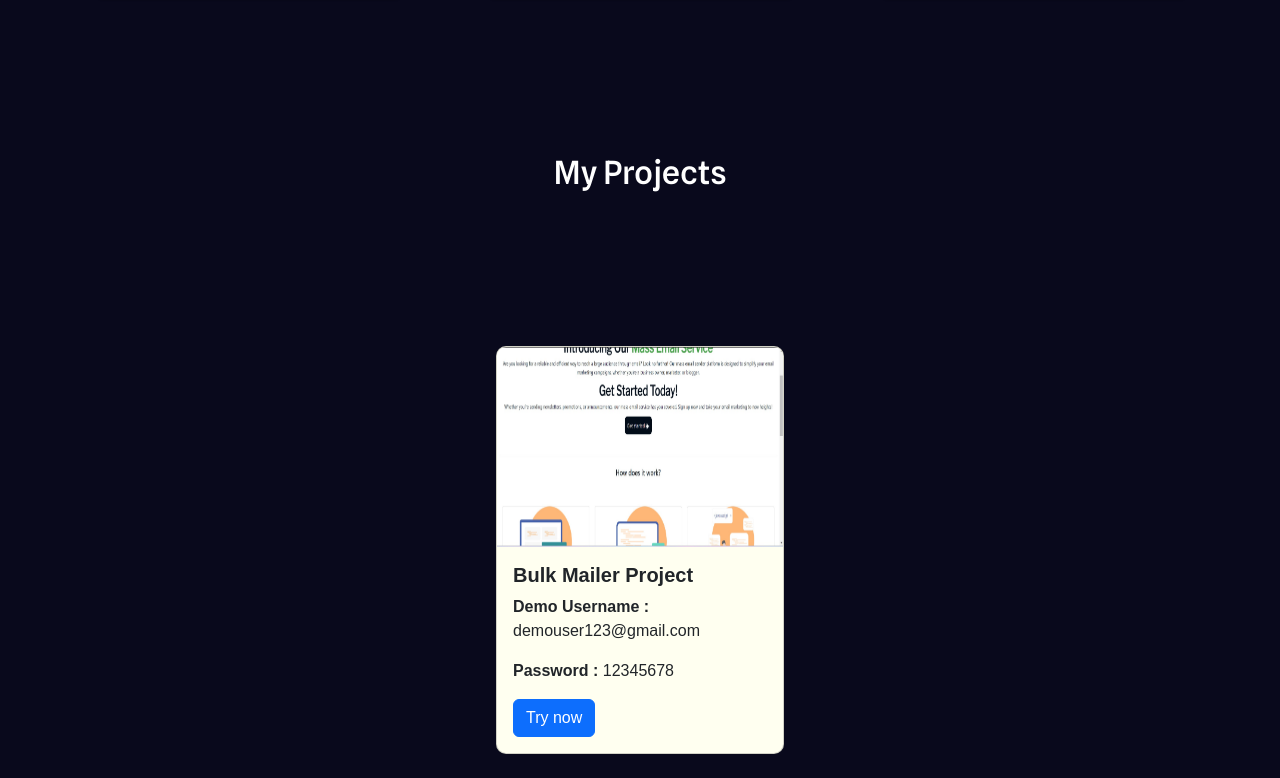
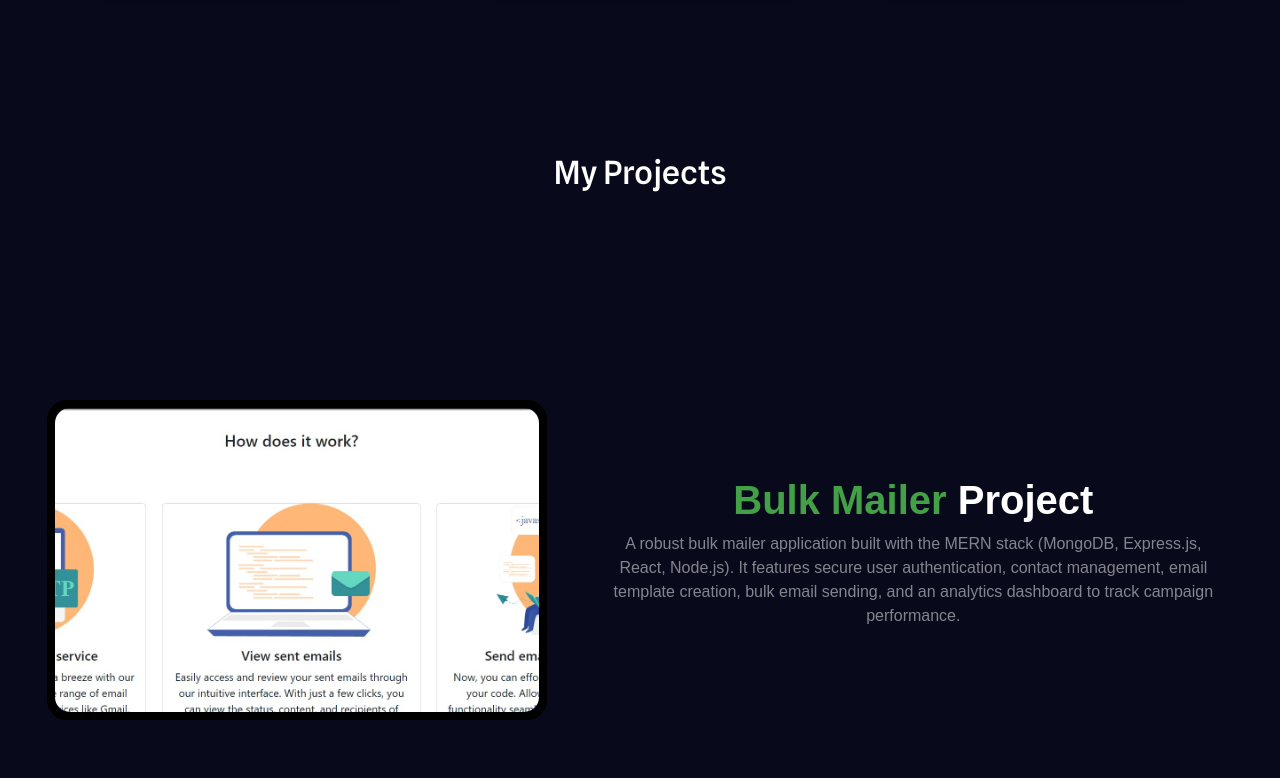
Before and after one commit to Johnkevincsjk/Kevin-s-Portfolio, a React (Create React App) app: page / in a window 1280 px wide. Shown: the part 2402-3180 px from the top of the page. Built offline with nearby package versions, Linux system fonts and the light colour scheme.

Commit message:
In project section cards and layout has been updated

```diff
--- a/src/App.js
+++ b/src/App.js
@@ -13,7 +13,7 @@ function App() {
   return (
     <motion.div className='body'>
       <section id='intro'>
-        <ParticlesComponent id='bg_particales' />
+
         <Nav />
         <Intro />
       </section>
@@ -23,6 +23,7 @@ function App() {
 
 
       <section id='myself'>
+      <ParticlesComponent id='bg_particales' />
         <Myself />
       </section>
 
--- a/src/Components/Projects/Project_one.css
+++ b/src/Components/Projects/Project_one.css
@@ -1,27 +1,63 @@
-.project_one{
-    display: flex;
-    justify-content: center;
+.card_main {
+    text-align: center;
 }
 
-.card{
-width: 300px;
-height: 200px;
-border-radius: 10px;
-margin-bottom: 20px;
+.project_one {
+    display: flex;
+    justify-content: space-evenly;
+    align-items: center;
+}
+
+.project_card {
+    border: 8px solid rgb(0, 0, 0);
+    width: 500px;
+    height: 320px;
+    overflow: hidden;
+    border-radius: 20px;
+    padding: 0;
+    position: relative;
+}
+
+#project1_img {
+    width: 100%;
+    height: 100%;
+    background-position: center;
+    object-fit: cover;
+    border-radius: 15px;
+
+}
+
+#project_name {
+    color: white;
+    font-weight: bolder;
+}
+
+#project_content {
+    color: rgba(255, 255, 255, 0.501);
+}
+
+.card_body {
+    position: absolute;
+    height: 65%;
+    width: 100%;
+    top: -100%;
+    left: 0;
+    background-color: rgb(67, 160, 70);
+    border-top-left-radius: 15px;
+    border-top-right-radius: 15px;
+    transition: 1s;
+
+    h5 {
+        font-weight: bolder;
+
+
+    }
+
+    p {}
 
 
 }
 
-.card{
-    overflow: hidden;
+.project_card:hover .card_body {
+    top: 0
 }
-.card-body{
-    z-index: 2;
-}
-
-.card{
-    transition: 0.5s;
-}
-.card:hover{
-    scale: 1.1;
-}
--- a/src/Components/Projects/Projects_one.jsx
+++ b/src/Components/Projects/Projects_one.jsx
@@ -3,19 +3,26 @@ import '../Projects/Project_one.css'
 
 export default function Projects_one() {
     return (
-        <div className='project_one'>
-            <div className="card" style={{ width: "18rem",backgroundColor:'#FFFFF0', height:'auto' }}>
-                <img src="pro1.jpg" className="card-img-top pro1" style={{height:'200px', width:'100%'}} />
-                <div className="card-body">
-                    <h5 className="card-title" style={{fontWeight:'bolder'}}>Bulk Mailer Project</h5>
-                   <p><b>Demo Username :</b> demouser123@gmail.com</p>
-                   <p><b>Password :</b> 12345678</p>
-                    <a  href="https://main--jovial-figolla-438fd1.netlify.app/" target='_black' className="btn btn-primary">Try now</a>
+        <div className="container-fluid card_main">
+            <div className='project_one row'>
+                <div className="project_card col-md-6">
+                    <img id='project1_img' src="project1.jpg" alt="" />
+                    <div className="card_body">
+                        <h5>User Name:</h5>
+                        <p>demouser123@gmail.com</p>
+                        <h5>Password:</h5>
+                        <p>12345678</p>
+                        <a href="https://main--jovial-figolla-438fd1.netlify.app/" target='_black' className="btn btn-primary">Try now</a>
+                    </div>
+
+                </div>
+                <div className="project_Content col-md-6">
+                    <h1 id='project_name'><span style={{ color: "rgb(67, 160, 70)" }}>Bulk Mailer</span> Project</h1>
+                    <p id='project_content'>A robust bulk mailer application built with the MERN stack (MongoDB, Express.js, React, Node.js). It features secure user authentication, contact management, email template creation, bulk email sending, and an analytics dashboard to track campaign performance.</p>
                 </div>
             </div>
+        </div>
 
-
-        </div>
 
     )
 }
```
Also changed, not shown: src/App.css (+7 -0 lines), public/project1.jpg (added).
